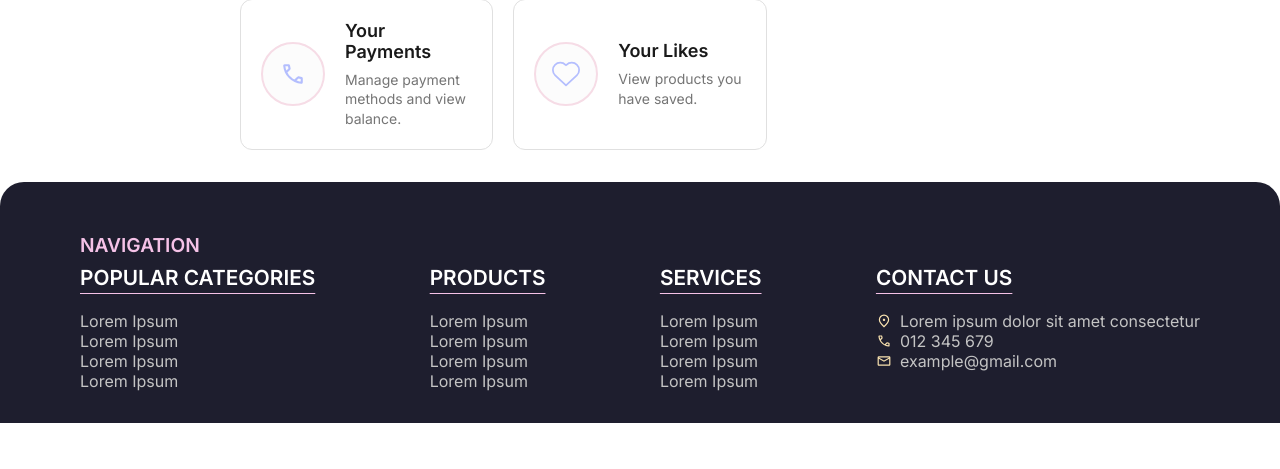
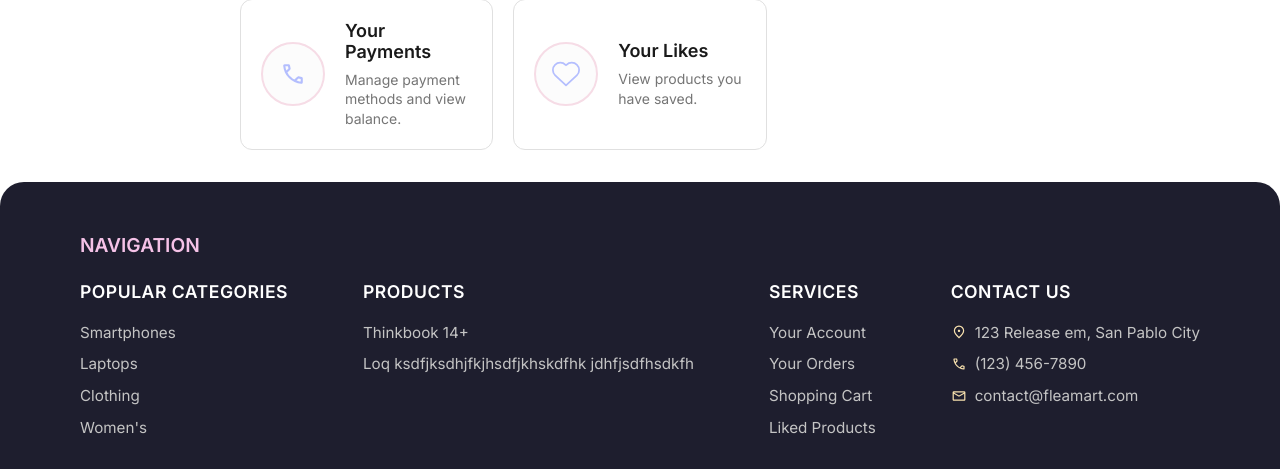
Before and after one commit to yakiitory/e-commerce-system, a Flask app: page /account-details-page in a window 1280 px wide. Shown: the part 390-859 px from the top of the page. Before the commit the page ends 813 px from the top, so only its background shows below. Run offline with Flask 3, Linux system fonts and the light colour scheme.

Commit message:
Replace text place holders for footer and registration and fix image upload for editing products

```diff
--- a/src/app.py
+++ b/src/app.py
@@ -2,7 +2,7 @@ from flask import Flask, render_template, url_for, jsonify, request, abort, flas
 from dataclasses import asdict
 from datetime import datetime
 import os
-
+import random
 from werkzeug.utils import secure_filename
 from PIL import Image
 
@@ -28,6 +28,25 @@ def inject_user():
     if 'username' in session:
         current_user = backend.mock_get_user_by_username(session['username'])
     return dict(current_user=current_user)
+
+@app.context_processor
+def inject_footer_data():
+    """
+    Injects data into the context of all templates for the footer.
+    """
+    all_categories = backend.mock_get_all_categories()
+    all_products = backend.mock_get_all_products()
+
+    # Get 4 random categories if possible
+    footer_categories = random.sample(all_categories, k=min(len(all_categories), 4))
+
+    # 4 random products if possible
+    footer_products = random.sample(all_products, k=min(len(all_products), 4))
+
+    return dict(
+        footer_categories=footer_categories,
+        footer_products=footer_products
+    )
 
 @app.route('/')
 def index():
@@ -558,10 +577,36 @@ def edit_product_page(product_id: int):
             flash("Please select a valid address for the product.", "error")
             return redirect(url_for('edit_product_page', product_id=product_id))
 
-        # Handle images
-        form_data['images'] = [img.strip() for img in form_data.get('images', '').split(',') if img.strip()]
+        # Handle image uploads and existing images
+        upload_folder = os.path.join(app.static_folder, 'img', 'uploads')
+        os.makedirs(upload_folder, exist_ok=True)
 
-        # Remove fields that shouldn't be updated directly
+        # Get existing images from the hidden input
+        existing_images = [img.strip() for img in request.form.get('images', '').split(',') if img.strip()]
+
+        new_image_files = request.files.getlist('new_images')
+        new_image_urls = []
+
+        for image_file in new_image_files:
+            if image_file and image_file.filename:
+                filename = secure_filename(image_file.filename)
+                unique_filename = f"{os.urandom(8).hex()}_{filename}"
+                save_path = os.path.join(upload_folder, unique_filename)
+                try:
+                    img = Image.open(image_file.stream)
+                    if img.mode in ('RGBA', 'P'):
+                        img = img.convert('RGB')
+                    img.save(save_path, 'jpeg', quality=85, optimize=True)
+                    web_path = f'img/uploads/{unique_filename}'
+                    new_image_urls.append(f'/static/{web_path}')
+                except Exception as e:
+                    flash(f"Error processing image {filename}: {e}", "error")
+                    return redirect(url_for('edit_product_page', product_id=product_id))
+
+        # Combine existing and new images
+        form_data['images'] = existing_images + new_image_urls
+
+        # Remove fields that shouldn't be updated directly from the form
         form_data.pop('merchant_id', None)
 
         result = backend.mock_update_product(product_id, form_data)
--- a/static/css/main.css
+++ b/static/css/main.css
@@ -188,48 +188,58 @@ footer {
     font-weight: 600;
     margin-bottom: 0;
 }
-
 .footer-content {
     display:flex;
     justify-content: space-between;
     gap: 2rem;
+    margin-top: 1.5rem;
 }
 
 .footer-column {
     align-items: flex-start;
     flex-direction: column;
     display: flex;
+    gap: 0.8rem; /* Adds space between links */
 }
 
-.footer-column p {
-    margin-top: .5rem;
-    text-decoration: underline;
-    text-decoration-color: #f5c2e7;
-    text-decoration-thickness: .05rem;
-    text-underline-offset: 0.5rem;
+.footer-column .footer-column-title {
+    margin: 0 0 0.5rem 0;
     color: #ffffff;
     font-weight: 600;
-    font-size: 1.3rem;
+    font-size: 1.1rem;
+    text-transform: uppercase;
+    letter-spacing: 0.5px;
 }
 
 .footer-column a {
     text-decoration: none;
     color: #C4C4C4;
+    transition: color 0.2s ease-in-out, padding-left 0.2s ease-in-out;
+    font-size: 0.95rem;
+}
+
+.footer-column a:hover {
+    color: #f5c2e7; /* star-pink */
+    padding-left: 5px;
 }
 
 .footer-contact-item {
     display: flex;
     align-items: center;
     gap: 0.5rem;
+    font-size: 0.95rem;
 }
 
 .footer-contact-item svg {
     width: 1rem;
     height: 1rem;
     fill: #F9E2AF;
-    flex-shrink: 0; /* Prevents the icon from shrinking */
+    flex-shrink: 0;
 }
 
+.footer-contact-item a {
+    font-size: inherit; /* Ensure contact links inherit font size */
+}
 
 /* General Content Wrapper */
 .content-wrapper {
--- a/templates/account-details.html
+++ b/templates/account-details.html
@@ -25,13 +25,6 @@
                     <div class="card-text">
                         <h4>Your Addresses</h4>
                         <p>Edit, remove, or set default store addresses.</p>
-                    </div>
-                </a>
-                <a href="#" class="account-card user-notifications">
-                    <div class="icon-placeholder">{% include "svg/mail.svg" %}</div>
-                    <div class="card-text">
-                        <h4>Notifications</h4>
-                        <p>Manage your notification preferences.</p>
                     </div>
                 </a>
                 <a href="{{ url_for('payments_page') }}" class="account-card user-payment">
--- a/templates/base.html
+++ b/templates/base.html
@@ -67,38 +67,40 @@
         <div class="footer-content">
             <div class="footer-column">
                 <p class="footer-column-title">POPULAR CATEGORIES</p>
-                <a href="">Lorem Ipsum</a>
-                <a href="">Lorem Ipsum</a>
-                <a href="">Lorem Ipsum</a>
-                <a href="">Lorem Ipsum</a>
+                {% for category in footer_categories %}
+                    <a href="{{ url_for('products_page', category=category.id) }}">{{ category.name }}</a>
+                {% else %}
+                    <a href="{{ url_for('products_page') }}">Browse All</a>
+                {% endfor %}
             </div>
             <div class="footer-column">
                 <p class="footer-column-title">PRODUCTS</p>
-                <a href="">Lorem Ipsum</a>
-                <a href="">Lorem Ipsum</a>
-                <a href="">Lorem Ipsum</a>
-                <a href="">Lorem Ipsum</a>
+                {% for product in footer_products %}
+                    <a href="{{ url_for('product_page', product_id=product.id) }}">{{ product.name }}</a>
+                {% else %}
+                    <a href="{{ url_for('products_page') }}">All Products</a>
+                {% endfor %}
             </div>
             <div class="footer-column">
                 <p class="footer-column-title">SERVICES</p>
-                <a href="">Lorem Ipsum</a>
-                <a href="">Lorem Ipsum</a>
-                <a href="">Lorem Ipsum</a>
-                <a href="">Lorem Ipsum</a>
+                <a href="{{ url_for('account_details_page') }}">Your Account</a>
+                <a href="{{ url_for('orders_page') }}">Your Orders</a>
+                <a href="{{ url_for('cart_page') }}">Shopping Cart</a>
+                <a href="{{ url_for('liked_products_page') }}">Liked Products</a>
             </div>
             <div class="footer-column">
                 <p class="footer-column-title">CONTACT US</p>
                 <div class="footer-contact-item">
                     {% include "svg/location.svg" %}
-                    <a href="">Lorem ipsum dolor sit amet consectetur</a>
+                    <a href="">123 Release em, San Pablo City</a>
                 </div>
                 <div class="footer-contact-item">
                     {% include "svg/call.svg" %}
-                    <a href="">012 345 679</a>
+                    <a href="">(123) 456-7890</a>
                 </div>
                 <div class="footer-contact-item">
                     {% include "svg/mail.svg" %}
-                    <a href="">example@gmail.com</a>
+                    <a href="">contact@fleamart.com</a>
                 </div>
             </div>
         </div>
--- a/templates/edit-product.html
+++ b/templates/edit-product.html
@@ -8,7 +8,7 @@
 
 <main class="content-wrapper">
 {% block body %}
-    <form class="add-product-container" action="{{ url_for('edit_product_page', product_id=product.id) }}" method="post" id="product-form">
+    <form class="add-product-container" action="{{ url_for('edit_product_page', product_id=product.id) }}" method="post" id="product-form" enctype="multipart/form-data">
         <div class="form-section">
             <h3>Edit Product</h3>
                 <div class="form-group">
@@ -43,7 +43,7 @@
             <div class="image-upload-section">
             <h4>Product Images</h4>
             <div class="image-uploader" id="image-uploader">
-                <input type="file" id="file-input" multiple accept="image/*" style="display: none;">
+                <input type="file" id="file-input" name="new_images" multiple accept="image/*" style="display: none;">
                 <div class="upload-area" id="upload-area">
                     <p><strong>Drag & drop images here</strong></p>
                     <p>or</p>
--- a/templates/register.html
+++ b/templates/register.html
@@ -12,14 +12,14 @@
         <div class="register-options">
             <div class="register-card">
                 <h3>USER</h3>
-                <p>Lorem ipsum dolor sit amet consectetur adipiscing elit Ut et massa mi. Aliquam in hendrerit urna. Pellentesque sit amet sapien.</p>
+                <p>Sign up as a user to browse and purchase items, track your orders, save your favorite products to a wishlist, and manage your shipping addresses for a seamless checkout experience.</p>
                 <a href="{{ url_for('register_user_page') }}">
                     <button class="create-btn">CREATE</button>
                 </a>
             </div>
             <div class="register-card">
                 <h3>MERCHANT</h3>
-                <p>Lorem ipsum dolor sit amet consectetur adipiscing elit Ut et massa mi. Aliquam in hendrerit urna. Pellentesque sit amet sapien.</p>
+                <p>Create a merchant account to open your own storefront on FleaMart. You'll be able to list products, manage your inventory, view sales, and handle customer orders all in one place.</p>
                 <a href="{{ url_for('register_merchant_page') }}">
                     <button class="create-btn">CREATE</button>
                 </a>
```
Also changed, not shown: static/js/edit-product.js (+6 -4 lines), static/img/uploads/1f163e0cc14f5d9d_3_Flowchart.png (added), static/img/uploads/1f8bbb4fbe3a4576_WO5nz-nh.jpg (added), static/img/uploads/23f173be5e951680_images.jpg (added), static/img/uploads/2ec51d64c7df8267_ZcAkfVBE.jpg (added), static/img/uploads/3cf5e450ebf1a96e_mbook.jpg (added), static/img/uploads/4f45e74044685b26_images.jpg (added), static/img/uploads/65aa4244d712eb25_images.jpg (added), static/img/uploads/71ae56e8429aa048_mbook.jpg (added), static/img/uploads/86be5072b4a7dd89_1_Flowchart.png (added), static/img/uploads/a8dff111832d9b4f_588890598_829118296705053_8798147345152471711_n.jpg (added), static/img/uploads/afb51761230e724e_images.jpg (added), static/img/uploads/c4a6bc6bdce63fea_mbook.jpg (added).
